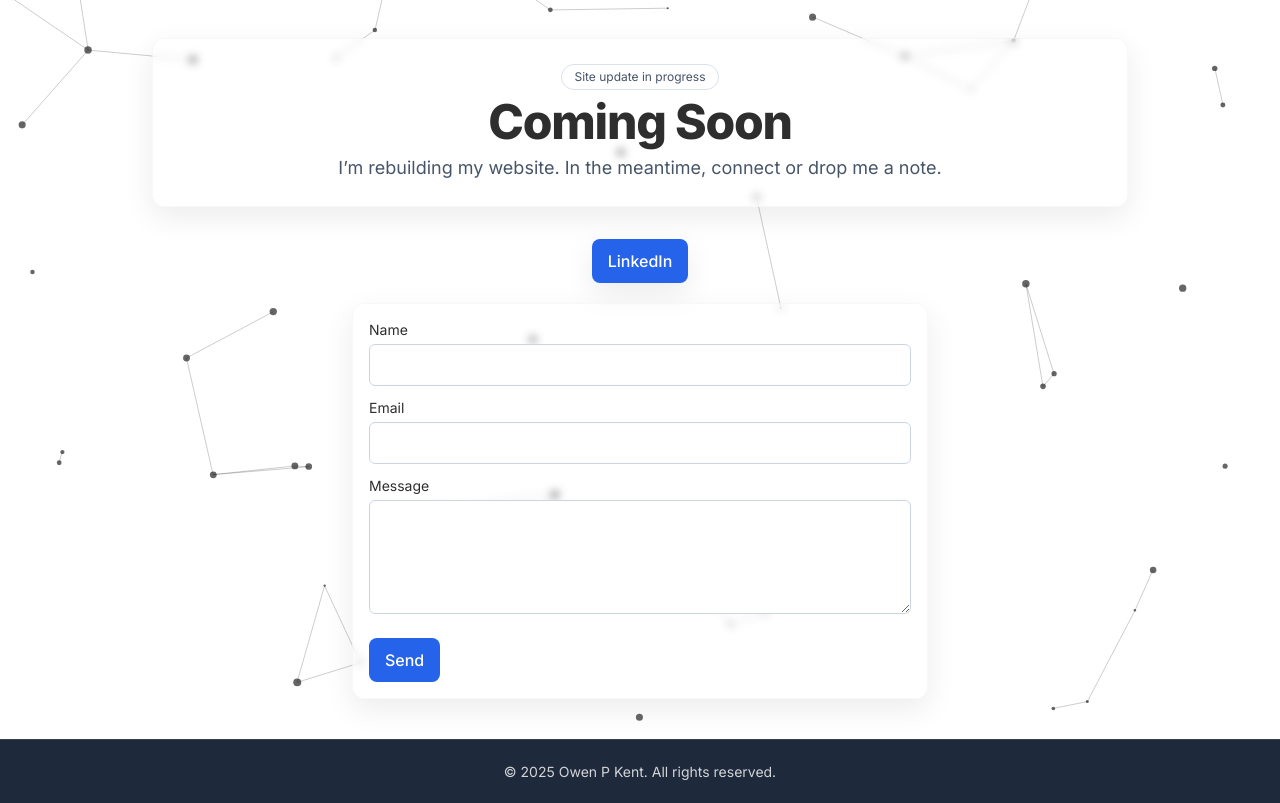
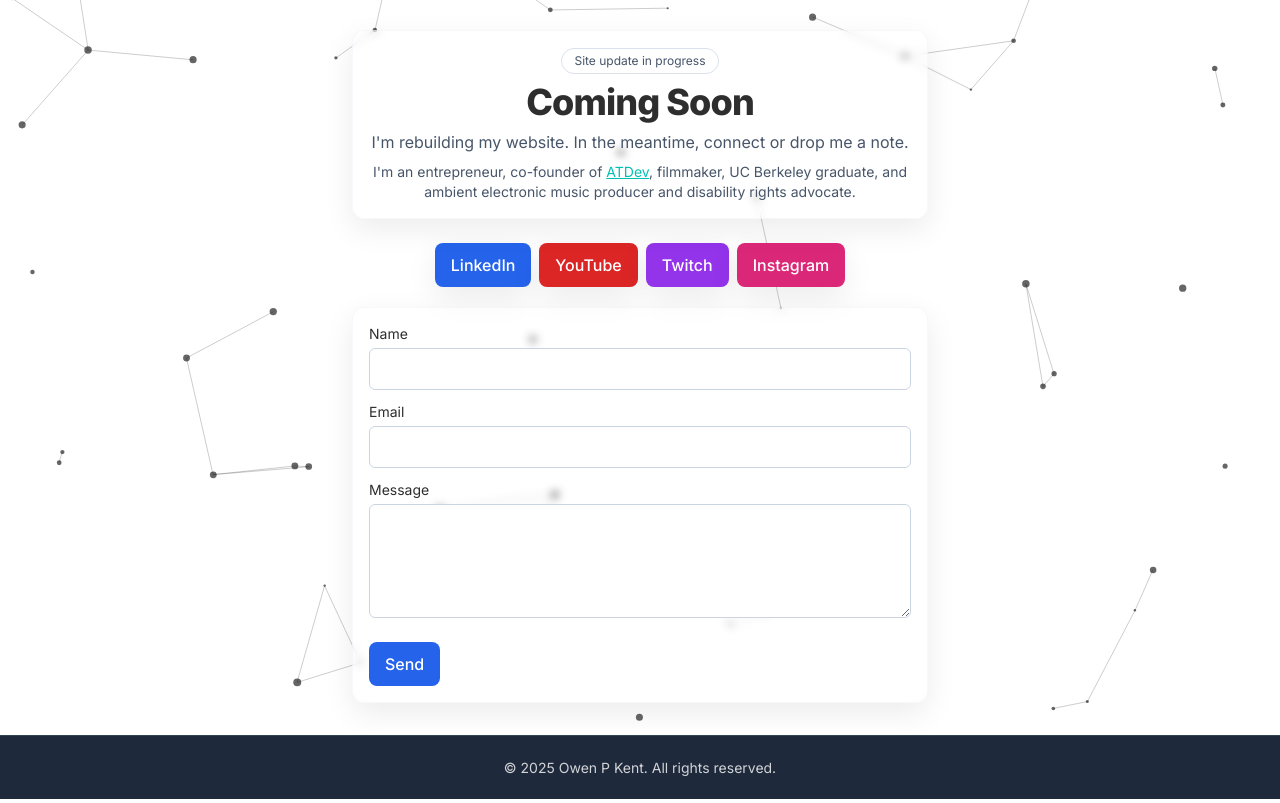
Before and after one commit to owenpkent/owenpkent.com, a plain HTML site: page index.html in a window 1280 px wide. Shown: the part 67-870 px from the top of the page. Drawn offline with nearby package versions, Linux system fonts and the light colour scheme.

Commit message:
Add biographical info, social links, and improve layout consistency

```diff
--- a/index.html
+++ b/index.html
@@ -3,8 +3,8 @@
   <head>
     <meta charset="utf-8" />
     <meta name="viewport" content="width=device-width, initial-scale=1" />
-    <title>Owen P Kent — Filmmaker, Engineer, Advocate</title>
-    <meta name="description" content="I’m Owen P Kent — a filmmaker, engineer, and advocate building projects at the intersection of creativity and accessibility." />
+    <title>Owen P Kent — Entrepreneur, Engineer, Advocate</title>
+    <meta name="description" content="I’m Owen P Kent — a filmmaker, engineer, and advocate building projects at the intersection of tech and accessibility." />
 
     <!-- Favicon -->
     <link rel="icon" type="image/png" href="./Enso.png" />
@@ -96,15 +96,19 @@
 
     <main id="main" class="flex-1">
       <section class="relative overflow-hidden">
-        <div class="max-w-5xl mx-auto px-4 sm:px-6 py-8 sm:py-10 text-center">
-          <div class="rounded-xl border border-slate-200/30 dark:border-slate-700/30 bg-white/20 dark:bg-slate-900/20 backdrop-blur-sm backdrop-saturate-150 p-6 shadow-soft mb-8">
+        <div class="max-w-5xl mx-auto px-4 sm:px-6 py-6 sm:py-8 text-center">
+          <div class="max-w-xl mx-auto rounded-xl border border-slate-200/30 dark:border-slate-700/30 bg-white/20 dark:bg-slate-900/20 backdrop-blur-sm backdrop-saturate-150 p-4 shadow-soft mb-6">
             <span class="inline-flex items-center gap-2 rounded-full border border-slate-300/70 dark:border-slate-700/70 px-3 py-1 text-xs text-lightTextSecondary dark:text-darkTextSecondary">Site update in progress</span>
-            <h1 class="mt-2 text-4xl sm:text-5xl font-extrabold tracking-tight leading-tight text-charcoal dark:text-white">Coming Soon</h1>
-            <p class="mt-2 text-lg text-lightTextSecondary dark:text-darkTextSecondary">I’m rebuilding my website. In the meantime, connect or drop me a note.</p>
+            <h1 class="mt-2 text-3xl sm:text-4xl font-extrabold tracking-tight leading-tight text-charcoal dark:text-white">Coming Soon</h1>
+            <p class="mt-2 text-base text-lightTextSecondary dark:text-darkTextSecondary">I'm rebuilding my website. In the meantime, connect or drop me a note.</p>
+            <p class="mt-2 text-sm text-lightTextSecondary dark:text-darkTextSecondary">I'm an entrepreneur, co-founder of <a href="https://assistivetech.dev/" target="_blank" rel="noopener" class="text-wave hover:text-palm underline">ATDev</a>, filmmaker, UC Berkeley graduate, and ambient electronic music producer and disability rights advocate.</p>
           </div>
 
-          <div class="mt-5 flex flex-wrap gap-3 justify-center">
+          <div class="mt-4 flex flex-wrap gap-2 justify-center">
             <a href="https://www.linkedin.com/in/owenpkent" target="_blank" rel="noopener" class="inline-flex items-center gap-2 rounded-lg bg-blue-600 hover:bg-blue-700 focus-visible:outline focus-visible:outline-2 focus-visible:outline-offset-2 focus-visible:outline-blue-500 text-white px-4 py-2.5 font-medium shadow-soft">LinkedIn</a>
+            <a href="https://www.youtube.com/@owenpkent" target="_blank" rel="noopener" class="inline-flex items-center gap-2 rounded-lg bg-red-600 hover:bg-red-700 focus-visible:outline focus-visible:outline-2 focus-visible:outline-offset-2 focus-visible:outline-red-500 text-white px-4 py-2.5 font-medium shadow-soft">YouTube</a>
+            <a href="https://www.twitch.tv/owenpkent" target="_blank" rel="noopener" class="inline-flex items-center gap-2 rounded-lg bg-purple-600 hover:bg-purple-700 focus-visible:outline focus-visible:outline-2 focus-visible:outline-offset-2 focus-visible:outline-purple-500 text-white px-4 py-2.5 font-medium shadow-soft">Twitch</a>
+            <a href="https://www.instagram.com/owenpkent" target="_blank" rel="noopener" class="inline-flex items-center gap-2 rounded-lg bg-pink-600 hover:bg-pink-700 focus-visible:outline focus-visible:outline-2 focus-visible:outline-offset-2 focus-visible:outline-pink-500 text-white px-4 py-2.5 font-medium shadow-soft">Instagram</a>
           </div>
 
           <div class="mt-5 max-w-xl mx-auto text-left">
```
